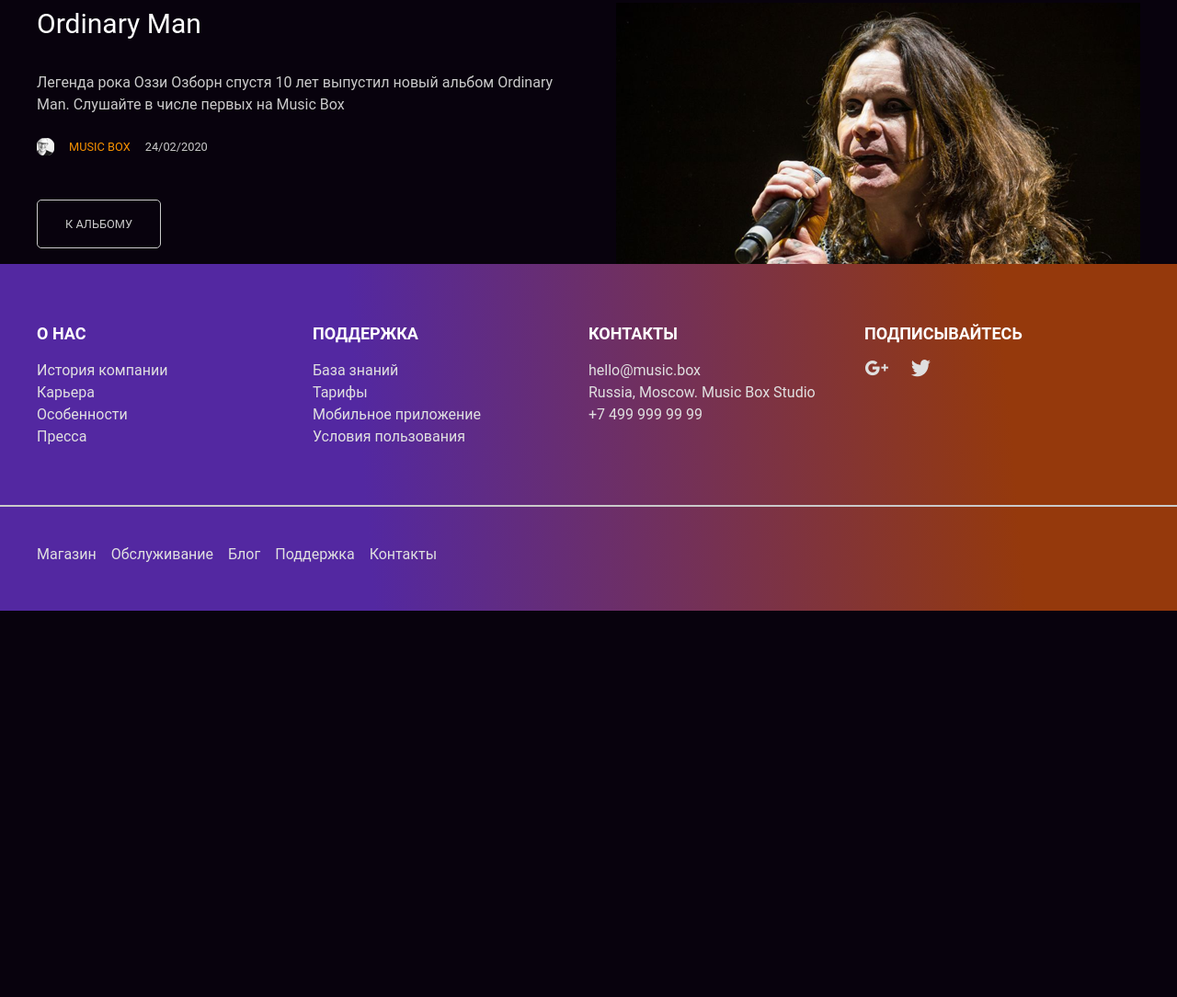
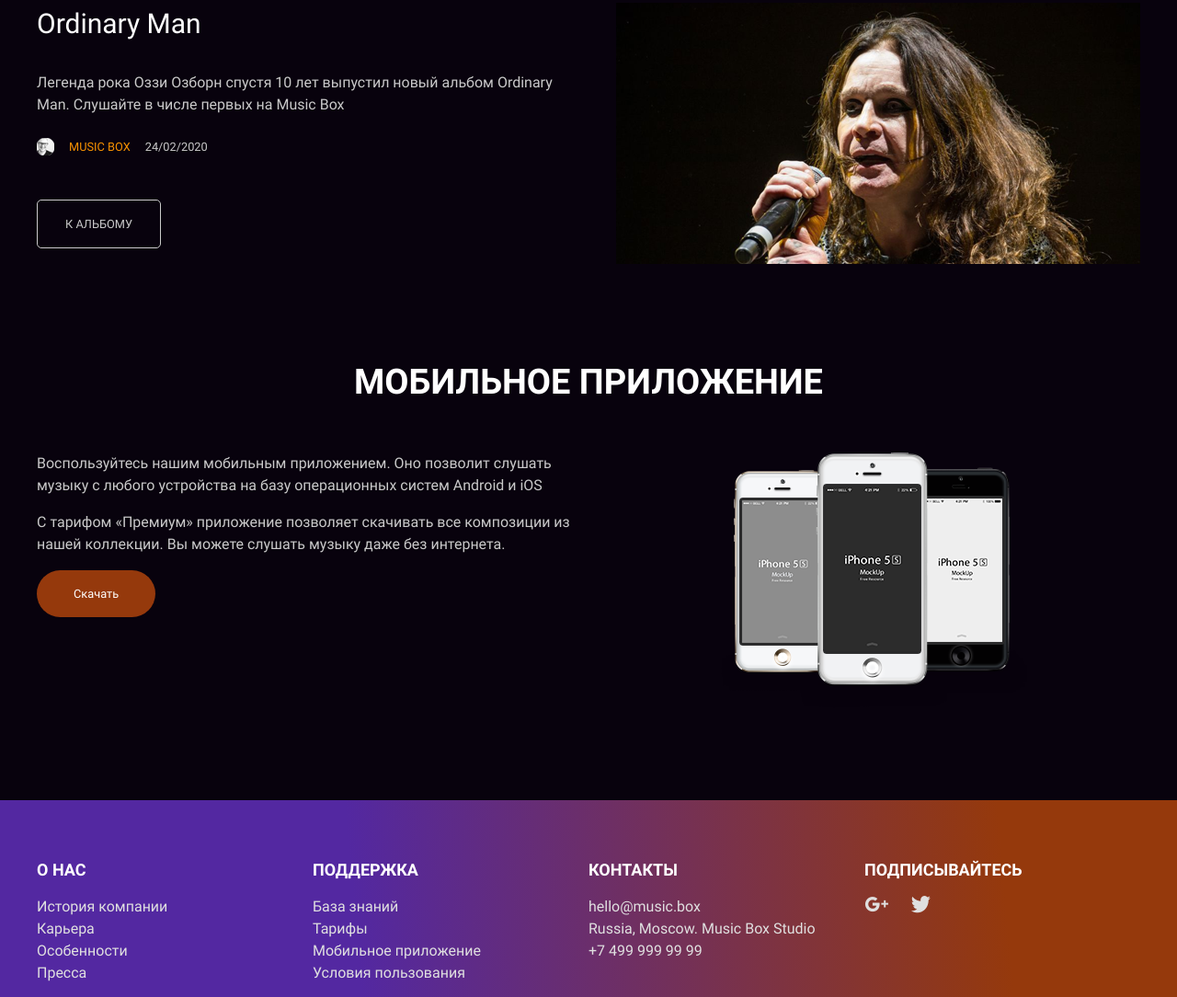
Before and after one commit to mrAnderson90/layout-designer-project-56, a website: page src/index.html in a window 1280 px wide. Shown: the part 2213-3297 px from the top of the page at 92% size. Before the commit the page ends 2877 px from the top, so only its background shows below. Drawn offline with Linux system fonts and the light colour scheme.

Commit message:
Add page mobile-app

```diff
--- a/src/index.html
+++ b/src/index.html
@@ -43,7 +43,7 @@
     <main>
 <!--Pricing-->
 			<div id="page-pricing">
-				<div class="container pricing-page p-top-100">
+				<div class="container pricing-page pt-100">
 					<h2 class="pricing-page-title">Формы подписки</h2>
 					<div class="pricing">
 						<!--Free-->
@@ -85,7 +85,7 @@
 			</div>
 <!--News-page-->
 			<div id="page-news">
-				<div class="container p-top-100">
+				<div class="container pt-100">
 					<h2 class="mb-3">Последние новости</h2>
 					<!--News 1-->
 					<div class="news-item">
@@ -99,7 +99,7 @@
 								<div class="news-author font-small mb-3">
 									<span class="upperCase orange">Music box</span>17/01/2020
 								</div>
-								<a class="btn btn-grey font-small" href="#">К альбому</a>
+								<a class="btn btn-grey w-max font-small" href="#">К альбому</a>
 							</div>
 						</div>
 					</div>
@@ -115,9 +115,23 @@
 								<div class="news-author font-small mb-3">
 									<span class="upperCase orange">Music box</span>24/02/2020
 								</div>
-								<a class="btn btn-grey font-small" href="#">К альбому</a>
+								<a class="btn btn-grey w-max font-small" href="#">К альбому</a>
 							</div>
 						</div>
+					</div>
+				</div>
+			</div>
+<!--Mobile app-->
+			<div id="page-app">
+				<div class="container pt-100 mb-100">
+					<h2 class="mb-3">Мобильное приложение</h2>
+					<div class="app-item">
+						<div class="app-content">
+							<p>Воспользуйтесь нашим мобильным приложением. Оно позволит слушать музыку с любого устройства на базу операционных систем Android и iOS</p>
+							<p>С тарифом &laquo;Премиум&raquo; приложение позволяет скачивать все композиции из нашей коллекции. Вы можете слушать музыку даже без интернета.</p>
+							<a class="btn btn-brown-small font-small w-max" href="#">Скачать</a>
+						</div>
+						<img src="./images/iphone.png" alt="iphone">
 					</div>
 				</div>
 			</div>
--- a/src/styles/scss/_atomic.scss
+++ b/src/styles/scss/_atomic.scss
@@ -1,3 +1,7 @@
+.w-max {
+	width: max-content;
+}
+
 @function font($size) {
   $result: 16 * calc(($size + 1) / 2);
   @return $result
@@ -39,7 +43,7 @@
 	@include capitalize;
 }
 
-.p-top-100 {
+.pt-100 {
 	padding-top: 100px;
 }
 
@@ -58,6 +62,10 @@
 
 .mb-3 {
 	margin-bottom: 3rem;
+}
+
+.mb-100 {
+	margin-bottom: 100px;
 }
 
 .h-200 {
--- a/src/styles/scss/_fonts.scss
+++ b/src/styles/scss/_fonts.scss
@@ -0,0 +1,11 @@
+@font-face {
+	font-weight: 400;
+	font-family: Roboto;
+	src: url("../../fonts/Roboto/Roboto-Regular.ttf");
+}
+
+@font-face {
+	font-weight: 700;
+	font-family: Roboto;
+	src: url("../../fonts/Roboto/Roboto-Bold.ttf");
+}
--- a/src/styles/scss/_general.scss
+++ b/src/styles/scss/_general.scss
@@ -78,7 +78,6 @@ a {
 
 .btn {
 	display: block;
-	width: 100%;
 	padding: 1.5em 0;
 	color: $white;
 	border: none;
@@ -100,6 +99,13 @@ a {
 		background-color: $bg-brown;
 	}
 
+	&-brown-small {
+		padding: 1rem 40px;
+		background-color: $bg-brown;
+		border-radius: 2rem;
+		text-transform: none;
+	}
+
 	&-clear {
 		padding: 20px 0;
 		border: 1px solid $white;
@@ -107,7 +113,6 @@ a {
 	}
 
 	&-grey {
-		width: max-content;
 		padding: 1rem 30px;
 		color: $primary;
 		border: 1px solid $primary;
--- /dev/null
+++ b/src/styles/scss/_page-app.scss
@@ -0,0 +1,13 @@
+.app {
+	&-item {
+		display: flex;
+		column-gap: 9rem;
+	}
+
+	&-content {
+		max-width: 50%;
+		display: flex;
+		flex-direction: column;
+		row-gap: 1rem;
+	}
+}
--- a/src/styles/scss/app.scss
+++ b/src/styles/scss/app.scss
@@ -25,5 +25,8 @@
 // Page-news
 @import "page-news";
 
+// Page-app
+@import "page-app";
+
 // Подвал
 @import "footer";
```
Also changed, not shown: src/fonts/Roboto/Roboto-Bold.ttf (added), src/fonts/Roboto/Roboto-Regular.ttf (added), src/styles/css/style.css, 1 other file.
